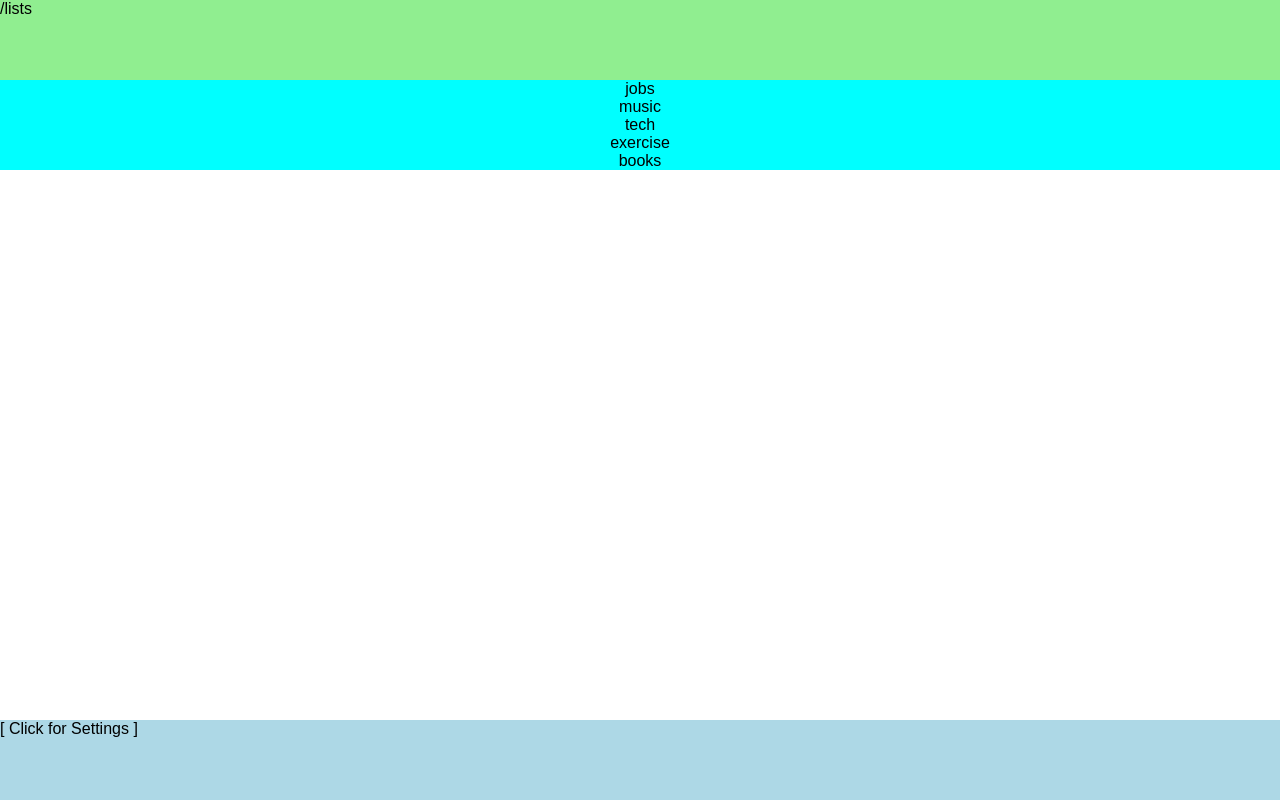
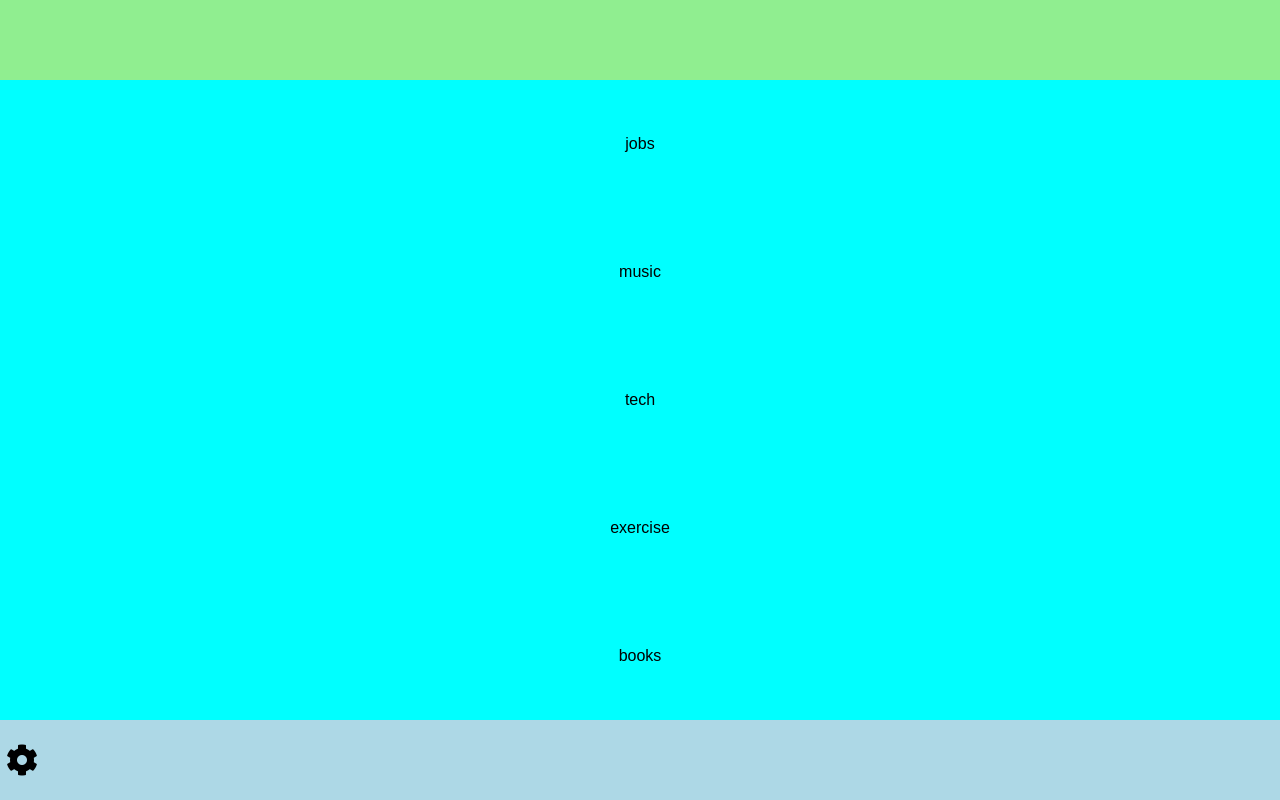
Before and after one commit to foundling/chekov, a Vue app: page /lists in a window 1280 px wide. Built offline with nearby package versions, Linux system fonts and the light colour scheme.

Commit message:
basic navigation

```diff
--- a/public/index.html
+++ b/public/index.html
@@ -4,6 +4,10 @@
     <meta charset="utf-8">
     <meta http-equiv="X-UA-Compatible" content="IE=edge">
     <meta name="viewport" content="width=device-width,initial-scale=1.0">
+    <link rel="stylesheet"
+    href="https://cdnjs.cloudflare.com/ajax/libs/font-awesome/5.9.0/css/all.min.css"
+    integrity="sha256-UzFD2WYH2U1dQpKDjjZK72VtPeWP50NoJjd26rnAdUI="
+    crossorigin="anonymous" />
     <link rel="icon" href="<%= BASE_URL %>favicon.ico">
     <title>chekov</title>
   </head>
--- a/src/App.vue
+++ b/src/App.vue
@@ -1,15 +1,17 @@
 <template>
   <div id="app">
-    <AppHeader class="app-header" v-if="layout.header" />
+    <AppHeader class="app-header" v-if="showHeader" />
     <AppContent>
       <router-view class="app-content" :layout.sync="layout" />
     </AppContent>
-    <AppFooter class="app-footer" v-if="layout.footer" />
+    <AppFooter class="app-footer" v-if="showFooter" />
   </div>
 </template>
 
 <style lang="scss">
+
   @import '@/assets/scss/base.scss';
+
   #app {
     display: flex;
     min-height: 100vh;
@@ -23,6 +25,7 @@
     height: 10%;
     width: 100%;
   }
+
 </style>
 
 <script>
@@ -45,6 +48,14 @@
           footer: false
         }
       }
+    },
+    computed: {
+      showHeader() {
+        return this.layout.header
+      },
+      showFooter() {
+        return this.layout.footer
+      }
     }
   }
 </script>
--- a/src/assets/scss/base.scss
+++ b/src/assets/scss/base.scss
@@ -1,10 +1,17 @@
 @import 'colors';
+
+a {
+  -webkit-tap-highlight-color: rgba(0, 0, 0, 0);
+}
 
 * {
   -webkit-font-smoothing: antialiased;
   -moz-osx-font-smoothing: grayscale;
 }
 
+button:focus {
+  outline:none;
+}
 html, body, body * {
   box-sizing: border-box;
 }
@@ -12,6 +19,11 @@ html, body, body * {
 a {
   text-decoration: none;
   color: initial;
+  -webkit-tap-highlight-color: rgba(0,0,0,0);
+}
+* {
+  -webkit-tap-highlight-color: rgba(0,0,0,0);
+  -webkit-touch-callout: none;
 }
 
 ul {
--- a/src/components/page/AppContent.vue
+++ b/src/components/page/AppContent.vue
@@ -5,7 +5,12 @@
 </template>
 
 <style lang="scss">
-  @import '@/assets/scss/base.scss';
+  .app-content {
+    height: 100%;
+    max-height: 100%;
+    overflow-y: scroll;
+    -webkit-overflow-scrolling: touch;
+  }
 </style>
 
 <script>
--- a/src/components/page/AppFooter.vue
+++ b/src/components/page/AppFooter.vue
@@ -1,12 +1,21 @@
 <template>
   <footer>
-    <router-link to="/settings">[ Click for Settings ]</router-link>
+    <button @click="navigate" class="settings fas fa-cog fa-2x" />
   </footer>
 </template>
 
 <style lang="scss">
   footer {
     background: lightblue;
+    .router-link-active {
+      height: 100%;
+      display: flex;
+    }
+    .settings {
+      height: 100%;
+      border: none;
+      background: none;
+    }
   }
 </style>
 
@@ -16,6 +25,15 @@
     data: function() {
       return {
       }
+    },
+    methods: {
+      navigate() {
+        if (this.$route.name === 'Settings') {
+          this.$router.go(-1)
+        } else {
+          this.$router.push({ name: 'Settings' })
+        }
+      }
     }
   }
 </script>
--- a/src/components/page/AppHeader.vue
+++ b/src/components/page/AppHeader.vue
@@ -1,10 +1,19 @@
 <template>
-  <header>{{ $route.path }}</header>
+  <header>
+  </header>
 </template>
 
 <style lang="scss">
   header {
+    display: flex;
+    flex-direction: row;
+    justify-content: space-between;
     background: lightgreen;
+
+    .nav-button {
+      background: none;
+      border: none;
+    }
   }
 </style>
 
@@ -12,8 +21,15 @@
   export default {
     name: 'Header',
     data: function() {
-      return {
+      return {}
+    },
+    methods: {
+      goBack() {
+        this.$router.go(-1)
       }
+    },
+    computed: {
+
     }
   }
 </script>
--- a/src/store.ts
+++ b/src/store.ts
@@ -51,7 +51,14 @@ export default new Vuex.Store({
           new Task({ text: 'OSTEP', id: 1 }),
         ]}
       ),
-
+      new Tasklist({
+        id: 5,
+        name: 'podcasts',
+        tasks: [
+          new Task({ text: 'The Shrink Nextdoor', id: 0 }),
+          new Task({ text: 'Revisionist History', id: 1 }),
+        ]}
+      )
     ]
   },
   mutations: {
--- a/src/views/Task.vue
+++ b/src/views/Task.vue
@@ -30,6 +30,9 @@
   export default Vue.extend({
     name: 'List',
     components: { AppContent, TaskHeader, TaskBody },
+    created() {
+      this.$emit('update:layout', { header: true, footer: true })
+    },
     computed: mapState({
       task: function(state) {
         const { listId, taskId } = this.$route.params
```
Also changed, not shown: 1 other file (tests, documents, lock files or other folders).
